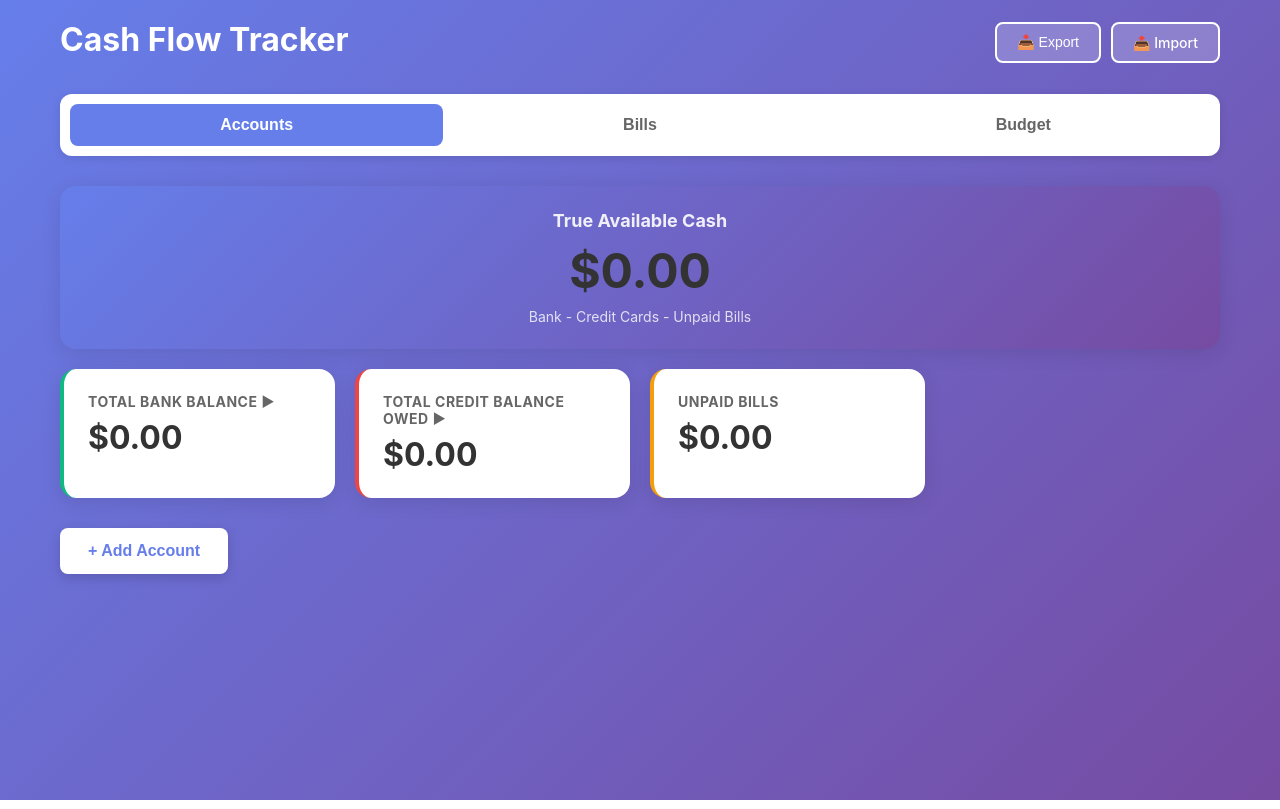
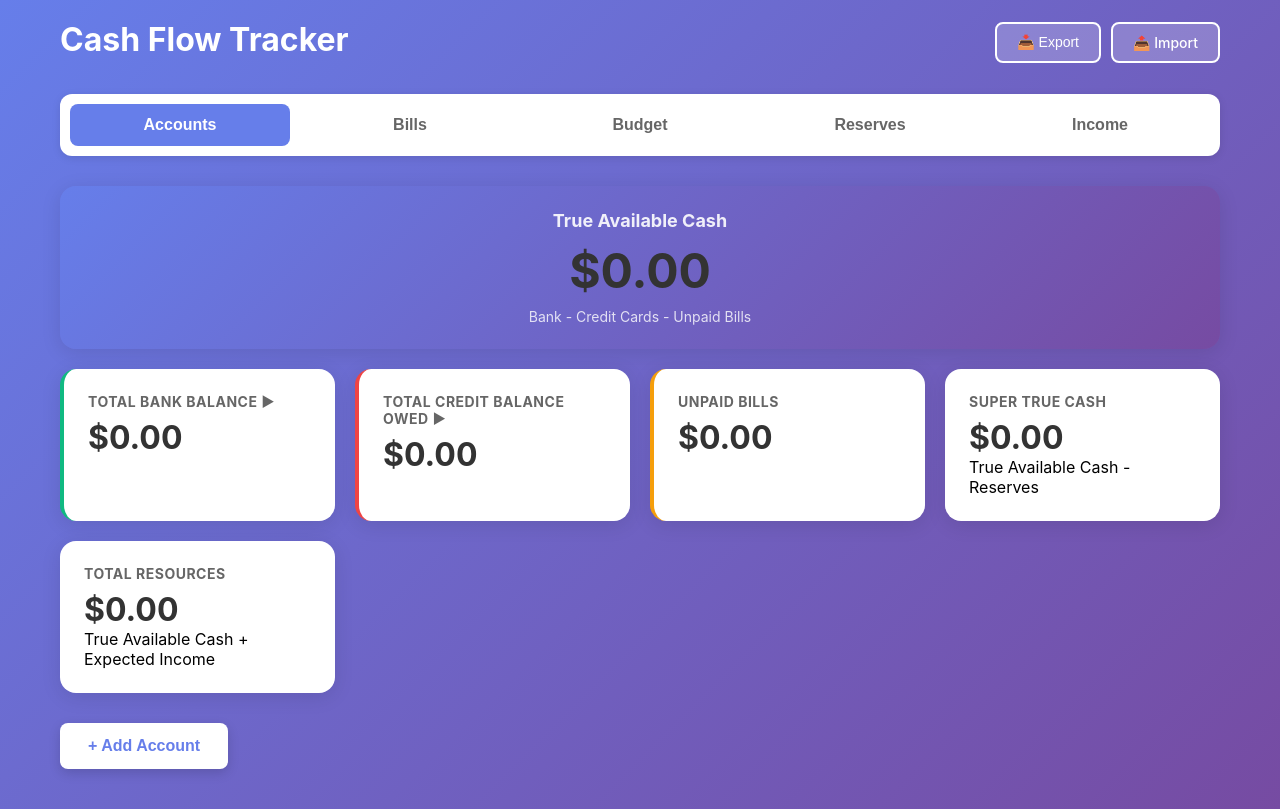
Before and after one commit to jamesboyce2005/cash-flow-frontend, a React (Create React App) app: page / in a window 1280 px wide. Built offline with nearby package versions, Linux system fonts and the light colour scheme; the HTML template or start-up script is replaced by a standard one.

Commit message:
Add reserves and income tracking to Dashboard

```diff
--- a/src/components/Dashboard.js
+++ b/src/components/Dashboard.js
@@ -2,6 +2,8 @@ import React, { useState, useEffect, useCallback } from 'react';
 import { db } from '../db';
 import Bills from './Bills';
 import BudgetGrid from './BudgetGrid';
+import ReservesGrid from './ReservesGrid';
+import IncomeTracker from './IncomeTracker';
 import './Dashboard.css';
 
 function Dashboard() {
@@ -13,6 +15,8 @@ function Dashboard() {
     netAvailableCash: '0.00',
   });
   const [unpaidBills, setUnpaidBills] = useState(0);
+  const [reservesTotal, setReservesTotal] = useState(0);
+  const [incomeTotal, setIncomeTotal] = useState(0);
   const [loading, setLoading] = useState(false);
   const [error, setError] = useState('');
   const [renamingAccount, setRenamingAccount] = useState(null);
@@ -49,7 +53,10 @@ function Dashboard() {
     const initDB = async () => {
       try {
         await db.init();
+        await db.autoGenerateBills(); // creates this month's recurring bills from Budget, once per month
         fetchAccounts();
+        fetchReservesTotal();
+        fetchIncomeTotal();
       } catch (error) {
         console.error('Failed to initialize database:', error);
         setError('Failed to initialize database');
@@ -59,29 +66,61 @@ function Dashboard() {
     // eslint-disable-next-line react-hooks/exhaustive-deps
   }, []);
 
-  // Re-sync unpaid bills total whenever the person switches back to the Accounts tab
-  // (covers bills added/paid/deleted while on the Bills tab)
+  // Re-sync whenever the person switches back to the Accounts tab
+  // (covers bills/reserves/income changed while on another tab)
   useEffect(() => {
     if (activeTab === 'accounts') {
       fetchUnpaidBills();
+      fetchReservesTotal();
+      fetchIncomeTotal();
     }
     // eslint-disable-next-line react-hooks/exhaustive-deps
   }, [activeTab]);
 
-  // Fetch unpaid bills
+  // Fetch unpaid bills (current month + anything unpaid carried forward)
   const fetchUnpaidBills = async () => {
     try {
       const now = new Date();
       const month = now.getMonth() + 1;
       const year = now.getFullYear();
 
-      const bills = await db.getBills(month, year);
-      const unpaid = bills
+      const allBills = await db.getAllBills();
+      const isBeforeCurrentMonth = (b) =>
+        b.year < year || (b.year === year && b.month < month);
+
+      const relevant = allBills.filter(b =>
+        (b.month === month && b.year === year) ||
+        (!b.is_paid && isBeforeCurrentMonth(b))
+      );
+
+      const unpaid = relevant
         .filter(b => !b.is_paid)
         .reduce((sum, bill) => sum + parseFloat(bill.amount), 0);
       setUnpaidBills(unpaid);
     } catch (error) {
       console.error('Error fetching bills:', error);
+    }
+  };
+
+  const fetchReservesTotal = async () => {
+    try {
+      const reserves = await db.getReserves();
+      const total = reserves.reduce((sum, r) => sum + (parseFloat(r.amount) || 0), 0);
+      setReservesTotal(total);
+    } catch (error) {
+      console.error('Error fetching reserves:', error);
+    }
+  };
+
+  const fetchIncomeTotal = async () => {
+    try {
+      const income = await db.getIncome();
+      const total = income
+        .filter(e => !e.received)
+        .reduce((sum, e) => sum + (parseFloat(e.amount) || 0), 0);
+      setIncomeTotal(total);
+    } catch (error) {
+      console.error('Error fetching income:', error);
     }
   };
 
@@ -106,7 +145,6 @@ function Dashboard() {
           last_updated: acc.last_updated,
         };
 
-        // Calculate totals
         if (acc.type === 'credit') {
           const creditLimit = parseFloat(acc.credit_limit) || 0;
           const balance = parseFloat(acc.last_balance) || 0;
@@ -116,7 +154,6 @@ function Dashboard() {
           account.availableCredit = creditLimit - balance;
           totalCreditBalance += balance;
         } else {
-          // Bank accounts
           totalBankBalance += parseFloat(acc.last_balance) || 0;
         }
 
@@ -156,11 +193,8 @@ function Dashboard() {
         credit_limit: newAccount.type === 'credit' ? parseFloat(newAccount.credit_limit || 0) : null
       });
 
-      // Reset form
       setNewAccount({ name: '', type: 'depository', balance: '', credit_limit: '' });
       setShowAddForm(false);
-
-      // Refresh accounts
       fetchAccounts();
     } catch (error) {
       console.error('Error creating account:', error);
@@ -168,7 +202,6 @@ function Dashboard() {
     }
   };
 
-  // Update balance (bank accounts only)
   const startEditBalance = (account) => {
     setEditingBalance(account.id);
     setEditBalance(account.balance.toString());
@@ -193,7 +226,6 @@ function Dashboard() {
     setEditBalance('');
   };
 
-  // Update credit limit (credit cards only)
   const startEditCreditLimit = (account) => {
     setEditingCreditLimit(account.id);
     setEditCreditLimit(account.limit.toString());
@@ -218,7 +250,6 @@ function Dashboard() {
     setEditCreditLimit('');
   };
 
-  // Update available credit (credit cards only)
   const startEditAvailableCredit = (account) => {
     setEditingAvailableCredit(account.id);
     setEditAvailableCredit(account.availableCredit.toString());
@@ -226,7 +257,6 @@ function Dashboard() {
 
   const saveAvailableCredit = async (accountId, currentLimit) => {
     try {
-      // Calculate new balance: balance = limit - available
       const newBalance = currentLimit - parseFloat(editAvailableCredit);
 
       await db.updateAccount(accountId, {
@@ -246,7 +276,6 @@ function Dashboard() {
     setEditAvailableCredit('');
   };
 
-  // Delete account
   const deleteAccount = async (accountId, accountName) => {
     if (!window.confirm(`Are you sure you want to delete "${accountName}"?`)) {
       return;
@@ -305,7 +334,6 @@ function Dashboard() {
 
     const sourceAccount = draggedItem.account;
 
-    // Get all accounts of this type
     const accountsOfType = accounts.filter(a =>
       (targetType === 'bank' && a.type === 'depository') ||
       (targetType === 'credit' && a.type === 'credit')
@@ -319,12 +347,10 @@ function Dashboard() {
       return;
     }
 
-    // Reorder
     const reordered = [...accountsOfType];
     const [removed] = reordered.splice(sourceIndex, 1);
     reordered.splice(targetIndex, 0, removed);
 
-    // Update display_order
     const updates = reordered.map((acc, idx) => ({
       accountId: acc.id,
       order: idx
@@ -341,7 +367,6 @@ function Dashboard() {
     setDraggedItem(null);
   };
 
-  // Export data
   const handleExport = async () => {
     try {
       const data = await db.exportData();
@@ -360,7 +385,6 @@ function Dashboard() {
     }
   };
 
-  // Import data
   const handleImport = async (e) => {
     const file = e.target.files[0];
     if (!file) return;
@@ -376,6 +400,8 @@ function Dashboard() {
 
         await db.importData(data);
         fetchAccounts();
+        fetchReservesTotal();
+        fetchIncomeTotal();
         alert('Data imported successfully!');
       } catch (error) {
         console.error('Error importing data:', error);
@@ -383,7 +409,7 @@ function Dashboard() {
       }
     };
     reader.readAsText(file);
-    e.target.value = ''; // Reset input
+    e.target.value = '';
   };
 
   const formatCurrency = (amount) => {
@@ -394,8 +420,9 @@ function Dashboard() {
   };
 
   const trueAvailableCash = parseFloat(summary.netAvailableCash) - unpaidBills;
+  const superTrueCash = trueAvailableCash - reservesTotal;
+  const totalResources = trueAvailableCash + incomeTotal;
 
-  // Separate and sort accounts
   const bankAccounts = accounts
     .filter(a => a.type === 'depository')
     .sort((a, b) => (a.display_order || 0) - (b.display_order || 0));
@@ -439,13 +466,11 @@ function Dashboard() {
 
       {account.type === 'credit' ? (
         <>
-          {/* Balance Owed - NOT editable */}
           <div className="balance">
             <span className="label">Balance Owed:</span>
             <span className="value">{formatCurrency(account.creditBalance)}</span>
           </div>
 
-          {/* Available Credit - EDITABLE */}
           {editingAvailableCredit === account.id ? (
             <div className="edit-balance">
               <label>Available Credit:</label>
@@ -466,7 +491,6 @@ function Dashboard() {
             </div>
           )}
 
-          {/* Credit Limit - EDITABLE */}
           {editingCreditLimit === account.id ? (
             <div className="edit-balance">
               <label>Credit Limit:</label>
@@ -489,7 +513,6 @@ function Dashboard() {
         </>
       ) : (
         <>
-          {/* Bank Account Balance - EDITABLE */}
           {editingBalance === account.id ? (
             <div className="edit-balance">
               <label>Available:</label>
@@ -571,6 +594,18 @@ function Dashboard() {
         >
           Budget
         </button>
+        <button
+          className={`tab ${activeTab === 'reserves' ? 'active' : ''}`}
+          onClick={() => setActiveTab('reserves')}
+        >
+          Reserves
+        </button>
+        <button
+          className={`tab ${activeTab === 'income' ? 'active' : ''}`}
+          onClick={() => setActiveTab('income')}
+        >
+          Income
+        </button>
       </div>
 
       {activeTab === 'accounts' && (
@@ -597,6 +632,18 @@ function Dashboard() {
             <div className="summary-card bills">
               <h3>Unpaid Bills</h3>
               <div className="amount">{formatCurrency(unpaidBills)}</div>
+            </div>
+
+            <div className="summary-card reserves">
+              <h3>Super True Cash</h3>
+              <div className="amount">{formatCurrency(superTrueCash)}</div>
+              <p className="formula">True Available Cash - Reserves</p>
+            </div>
+
+            <div className="summary-card income">
+              <h3>Total Resources</h3>
+              <div className="amount">{formatCurrency(totalResources)}</div>
+              <p className="formula">True Available Cash + Expected Income</p>
             </div>
           </div>
 
@@ -705,6 +752,14 @@ function Dashboard() {
       {activeTab === 'budget' && (
         <BudgetGrid />
       )}
+
+      {activeTab === 'reserves' && (
+        <ReservesGrid onReservesChange={fetchReservesTotal} />
+      )}
+
+      {activeTab === 'income' && (
+        <IncomeTracker onIncomeChange={fetchIncomeTotal} />
+      )}
     </div>
   );
 }
```
